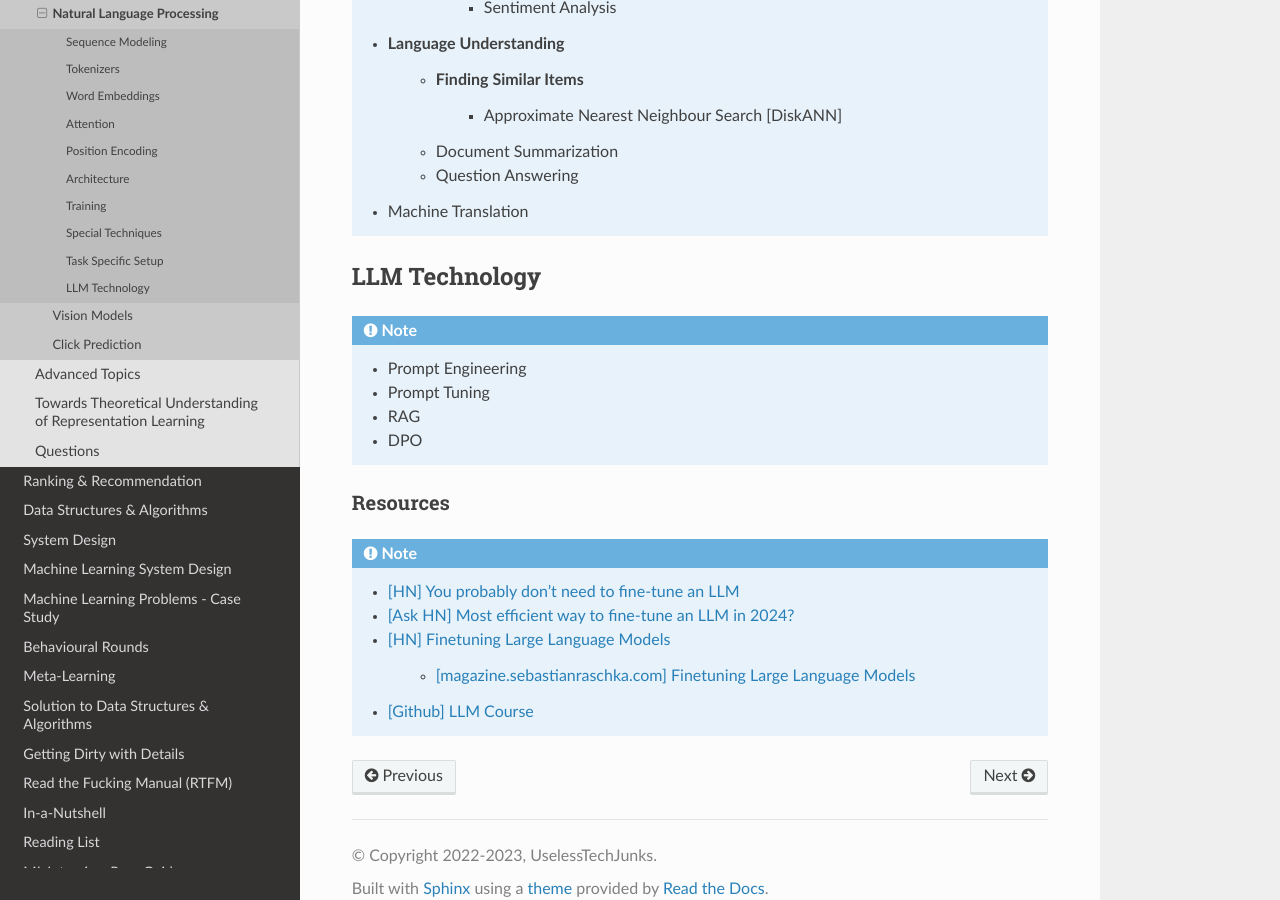
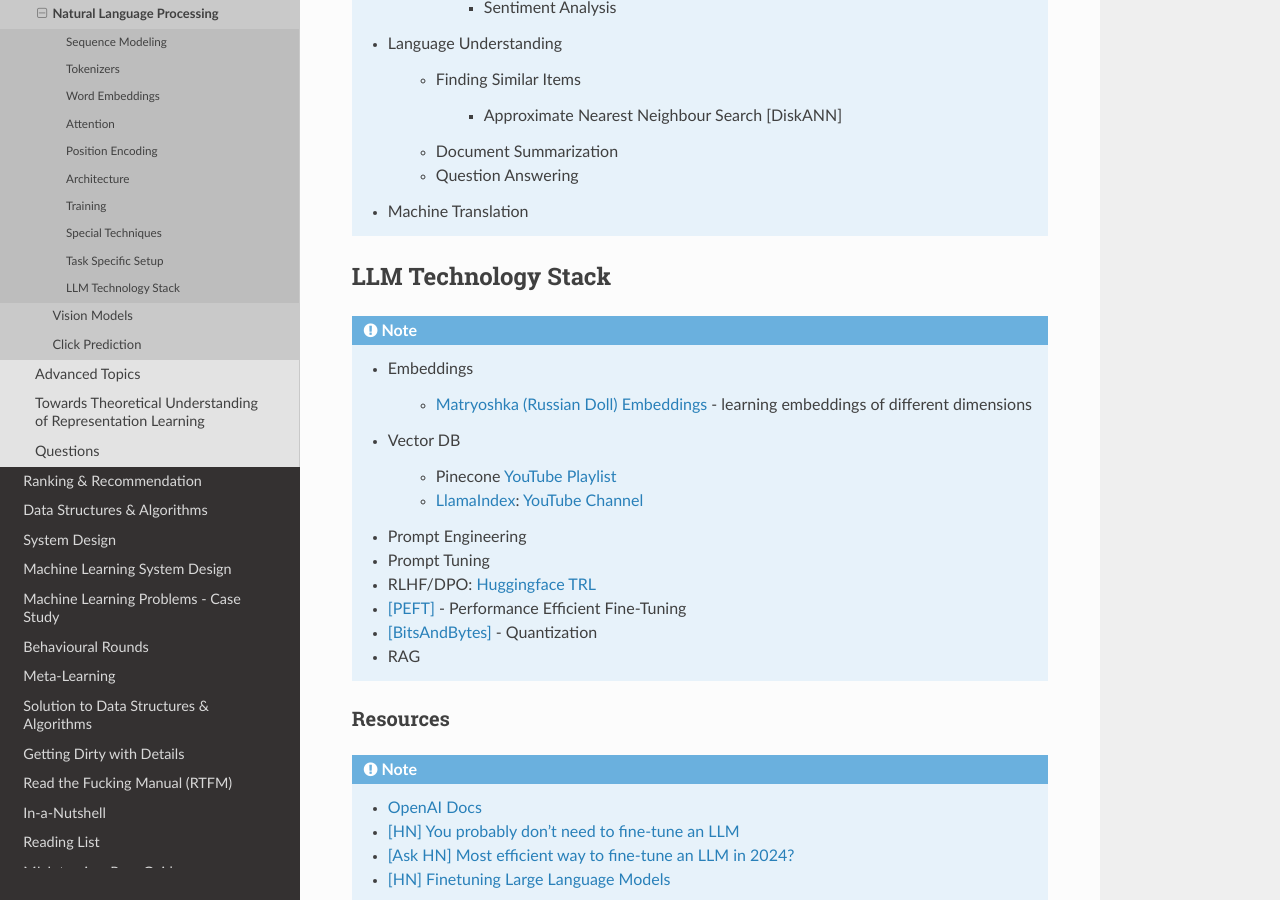
Before and after one commit to uselesstechjunks/leetcode, a Sphinx documentation site: the page built from docs/source/dl/application/nlp.rst, in a window 1280 px wide and 900 px high, scrolled down 6228 px. Built offline with Sphinx 7.4.7 and the Read the Docs theme 2.0.0, drawn with Linux system fonts in a browser that asks for light colours.

Commit message:
Update nlp.rst (#166)
* Update nlp.rst

* Update nlp.rst

* Update nlp.rst

* Update nlp.rst

```diff
--- a/docs/source/dl/application/nlp.rst
+++ b/docs/source/dl/application/nlp.rst
@@ -215,15 +215,20 @@ Task Specific Setup
 *****************************************************************************************
 .. note::
 	* Text Generation
+
 		* `[mlabonne.github.io] Decoding Strategies in Large Language Models <https://mlabonne.github.io/blog/posts/2023-06-07-Decoding_strategies.html>`_
 
 	* Text Classification
+
 		* Token Classification
 		* Sentence Classification
+
 			* Sentiment Analysis
 
 	* Language Understanding
+
 		* Finding Similar Items
+
 			* Approximate Nearest Neighbour Search [DiskANN]
 
 		* Document Summarization
@@ -232,17 +237,27 @@ Task Specific Setup
 	* Machine Translation
 
 *****************************************************************************************
-LLM Technology
+LLM Technology Stack
 *****************************************************************************************
 .. note::
+	* Embeddings
+
+		* `Matryoshka (Russian Doll) Embeddings <https://huggingface.co/blog/matryoshka>`_ - learning embeddings of different dimensions
+	* Vector DB
+
+		* Pinecone `YouTube Playlist <https://youtube.com/playlist?list=PLRLVhGQeJDTLiw-ZJpgUtZW-bseS2gq9-&si=UBRFgChTmNnddLAt>`_
+		* `LlamaIndex <https://www.llamaindex.ai/>`_: `YouTube Channel <https://www.youtube.com/@LlamaIndex>`_
 	* Prompt Engineering
 	* Prompt Tuning
+	* RLHF/DPO: `Huggingface TRL <https://huggingface.co/docs/trl/index>`_
+	* `[PEFT] <https://huggingface.co/docs/peft/index>`_ - Performance Efficient Fine-Tuning
+	* `[BitsAndBytes] <https://huggingface.co/docs/bitsandbytes/index>`_ - Quantization
 	* RAG
-	* DPO
 
 Resources
 =========================================================================================
 .. note::
+	* `OpenAI Docs <https://platform.openai.com/docs/overview>`_
 	* `[HN] You probably don’t need to fine-tune an LLM <https://news.ycombinator.com/item?id=37174850>`_
 	* `[Ask HN] Most efficient way to fine-tune an LLM in 2024? <https://news.ycombinator.com/item?id=39934480>`_
 	* `[HN] Finetuning Large Language Models <https://news.ycombinator.com/item?id=35666201>`_
```
